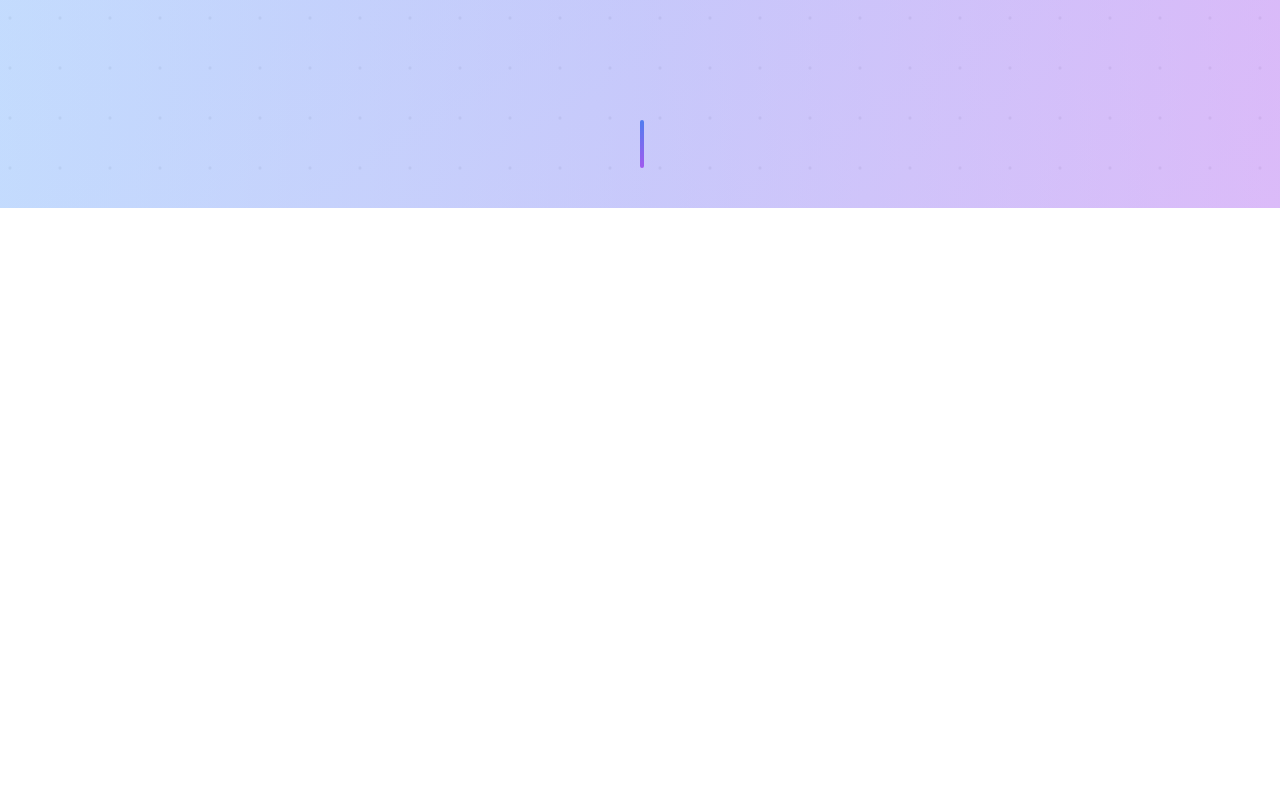
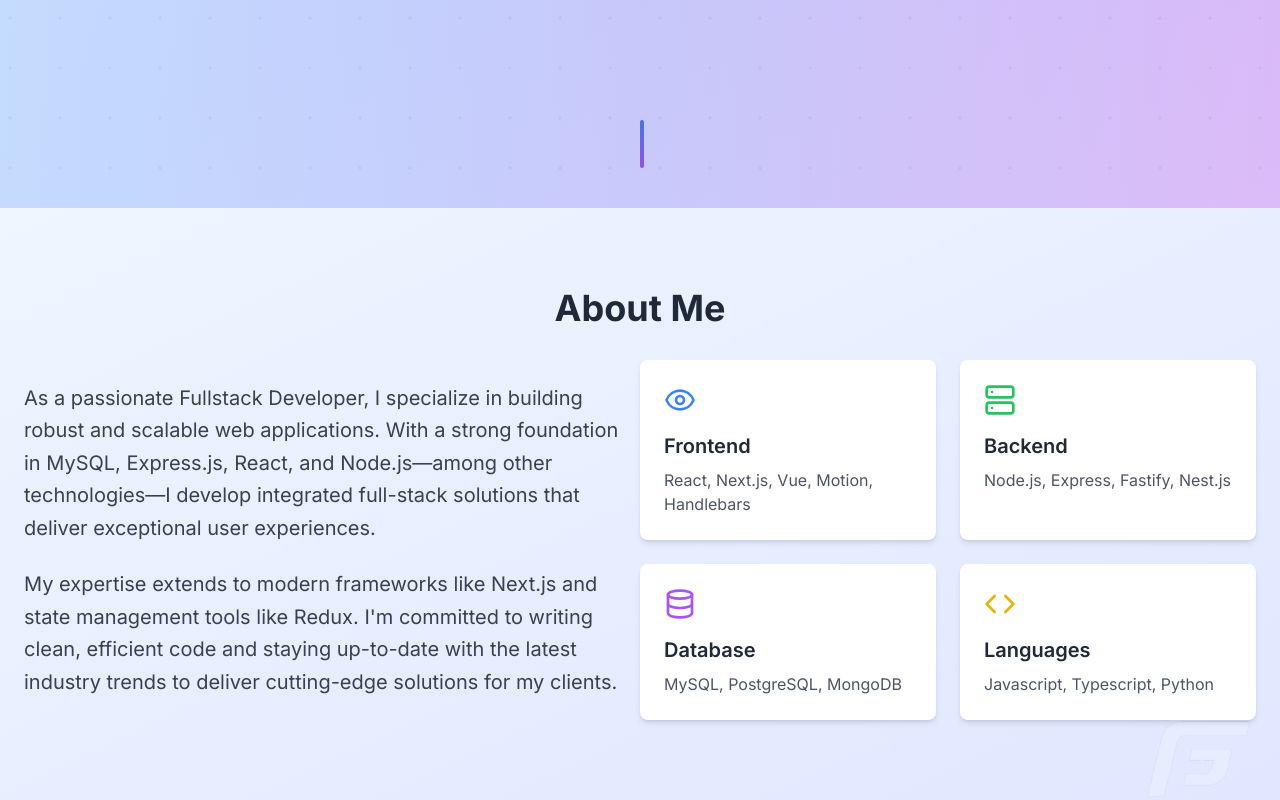
Before and after one commit to Faccin27/Portfolio-4.0, a Next.js app: page / in a window 1280 px wide. Shown: the part 592-1392 px from the top of the page. Before the commit the page ends 800 px from the top, so only its background shows below. Built offline with nearby package versions, Linux system fonts and the light colour scheme.

Commit message:
feat: created about pages

```diff
--- /dev/null
+++ b/src/app/components/About.tsx
@@ -0,0 +1,103 @@
+"use client";
+
+import { motion } from "framer-motion";
+import { Code, Database, Server, Eye } from "lucide-react";
+import Image from "next/image";
+import Logo from '@/assets/logo2.png'
+
+export default function About() {
+  const skills = [
+    {
+      icon: <Eye className="w-8 h-8 text-blue-500" />,
+      title: "Frontend",
+      description: "React, Next.js, Vue, Motion, Handlebars",
+    },
+    {
+      icon: <Server className="w-8 h-8 text-green-500" />,
+      title: "Backend",
+      description: "Node.js, Express, Fastify, Nest.js",
+    },
+    {
+      icon: <Database className="w-8 h-8 text-purple-500" />,
+      title: "Database",
+      description: "MySQL, PostgreSQL, MongoDB",
+    },
+    {
+      icon: <Code className="w-8 h-8 text-yellow-500" />,
+      title: "Languages",
+      description: "Javascript, Typescript, Python",
+    },
+  ];
+
+  return (
+    <section
+      id="about"
+      className="py-20 bg-gradient-to-br from-blue-50 to-indigo-100 dark:from-gray-900 dark:to-indigo-900 transition-colors duration-300 overflow-hidden relative"
+    >
+      <div className="container mx-auto px-6 relative z-10">
+        <motion.h2
+          className="text-4xl font-bold mb-8 text-center dark:text-white"
+          initial={{ opacity: 0, y: 20 }}
+          whileInView={{ opacity: 1, y: 0 }}
+          viewport={{ once: true }}
+          transition={{ duration: 0.5 }}
+        >
+          About Me
+        </motion.h2>
+        <div className="flex flex-col md:flex-row items-center justify-between">
+          <motion.div
+            className="md:w-1/2 mb-8 md:mb-0"
+            initial={{ opacity: 0, x: -50 }}
+            whileInView={{ opacity: 1, x: 0 }}
+            viewport={{ once: true }}
+            transition={{ duration: 0.5 }}
+          >
+            <p className="text-xl text-gray-700 dark:text-gray-300 leading-relaxed mb-6">
+              As a passionate Fullstack Developer, I specialize in building
+              robust and scalable web applications. With a strong foundation in
+              MySQL, Express.js, React, and Node.js—among other technologies—I
+              develop integrated full-stack solutions that deliver exceptional
+              user experiences.
+            </p>
+            <p className="text-xl text-gray-700 dark:text-gray-300 leading-relaxed">
+              My expertise extends to modern frameworks like Next.js and state
+              management tools like Redux. I'm committed to writing clean,
+              efficient code and staying up-to-date with the latest industry
+              trends to deliver cutting-edge solutions for my clients.
+            </p>
+          </motion.div>
+          <motion.div
+            className="md:w-1/2 grid grid-cols-2 gap-6"
+            initial={{ opacity: 0, x: 50 }}
+            whileInView={{ opacity: 1, x: 0 }}
+            viewport={{ once: true }}
+            transition={{ duration: 0.5 }}
+          >
+            {skills.map((skill, index) => (
+              <div
+                key={index}
+                className="bg-white dark:bg-gray-800 p-6 rounded-lg shadow-md"
+              >
+                {skill.icon}
+                <h3 className="text-xl font-semibold mt-4 mb-2 dark:text-white">
+                  {skill.title}
+                </h3>
+                <p className="text-gray-600 dark:text-gray-300">
+                  {skill.description}
+                </p>
+              </div>
+            ))}
+          </motion.div>
+        </div>
+      </div>
+      <div className="absolute bottom-0 right-0 w-64 h-64 -mb-36 -mr-12 opacity-20">
+        <Image
+          src={Logo}
+          alt="Decorative background"
+          width={256}
+          height={256}
+        />
+      </div>
+    </section>
+  );
+}
--- a/src/app/page.tsx
+++ b/src/app/page.tsx
@@ -1,12 +1,14 @@
 
 import FloatingNav from "./components/floating-nav"
 import Hero from "./components/Hero"
+import About from "./components/About"
 
 export default function Home() {
   return (
     <main className="bg-gray-50 dark:bg-gray-900 min-h-screen">
       <FloatingNav />
       <Hero />
+      <About />
     </main>
   )
 }
```
Also changed, not shown: src/assets/logo2.png (added).
